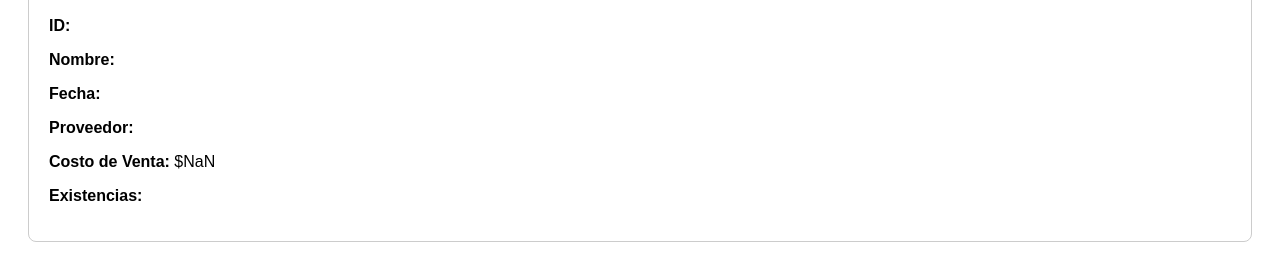
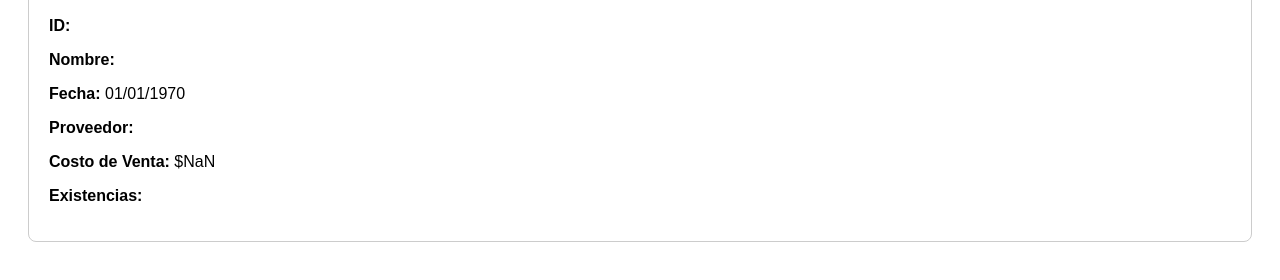
Before and after one commit to MavisaIndustrial/producto, a plain HTML site: page index.html in a window 1280 px wide. Shown: the part 92-372 px from the top of the page. Drawn offline with Linux system fonts and the light colour scheme.

Commit message:
Update index.html

```diff
--- a/index.html
+++ b/index.html
@@ -25,10 +25,16 @@
 <script>
     const urlParams = new URLSearchParams(window.location.search);
     let costoventa = parseFloat(urlParams.get('costoventa'));
+    let fecha = urlParams.get('fecha');
+    let fechaObj = new Date(fecha);
+    let fechaFormateada = (fechaObj.getDate()).toString().padStart(2, '0') + '/' +
+                      (fechaObj.getMonth() + 1).toString().padStart(2, '0') + '/' +
+                      fechaObj.getFullYear();
+
     costoventa = costoventa.toLocaleString('en-US', { style: 'currency', currency: 'USD' });
     document.getElementById('producto_id').textContent = urlParams.get('id');
     document.getElementById('nombre').textContent = urlParams.get('nombre');
-    document.getElementById('fecha').textContent = urlParams.get('fecha');
+    document.getElementById('fecha').textContent = fechaFormateada;
     document.getElementById('proveedor').textContent = urlParams.get('proveedor');
     document.getElementById('costoventa').textContent = costoventa;
     document.getElementById('existencias').textContent = urlParams.get('existencias');
```
